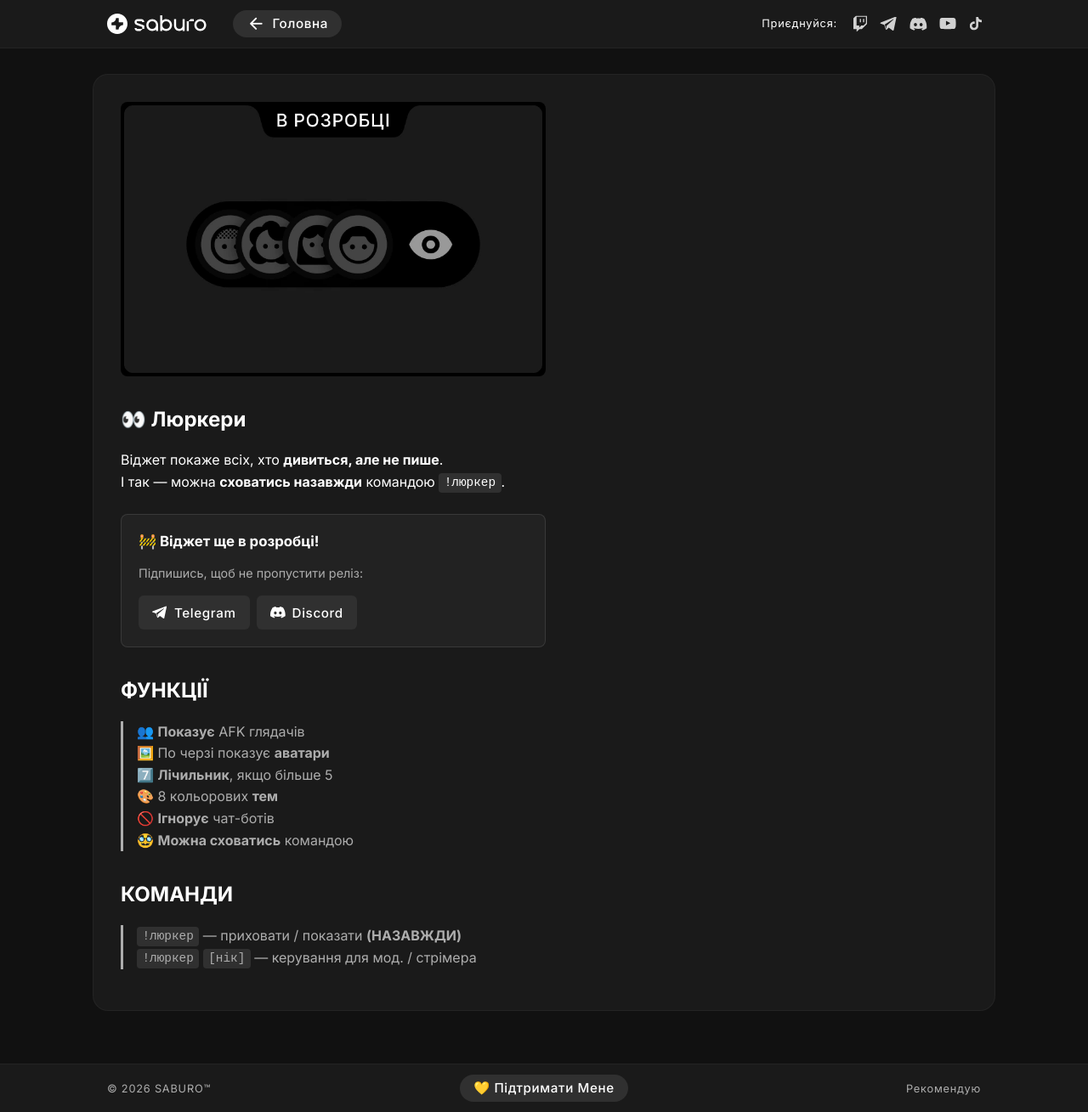
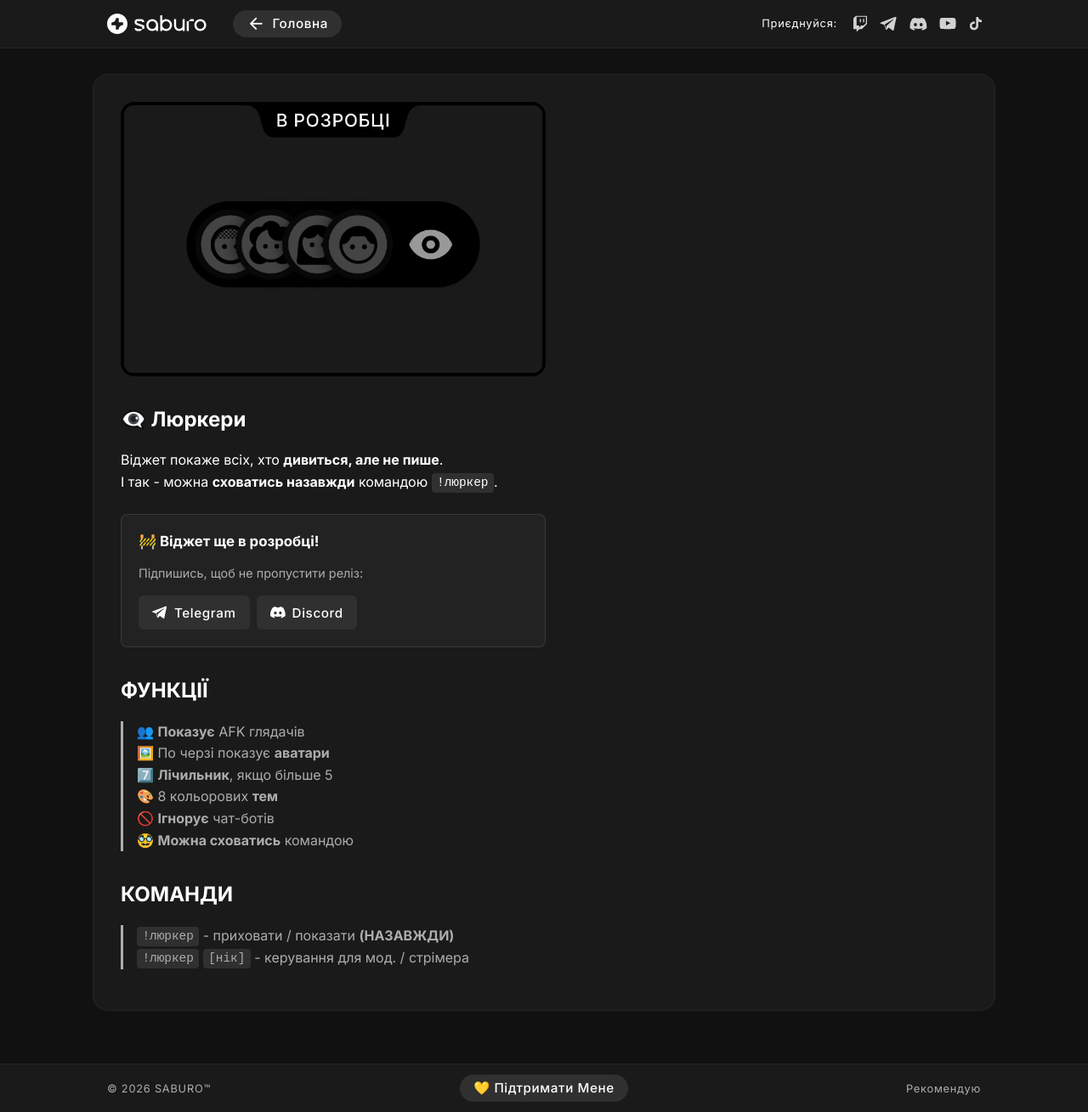
Before and after one commit to iamsaburo/iamsaburo.github.io, a Jekyll site: the page built from _blocks/2026-11-13-lyurkeri.md, in a window 1280 px wide and 1309 px high. Shown: the whole window at 85% size. Built offline with Jekyll 4.4.1, drawn with Linux system fonts in a browser that asks for light colours.

Commit message:
Update _blocks/2026-11-13-lyurkeri.md (via Pages CMS)

```diff
--- a/_blocks/2026-11-13-lyurkeri.md
+++ b/_blocks/2026-11-13-lyurkeri.md
@@ -18,12 +18,12 @@ embed_max_width: 500px
 @media(max-width:768px){.wip-cta{max-width:100%}}
 </style>
 
-<img src="webp/lurkers.webp" alt="Люркери" style="max-width:100%;border-radius:8px;display:block;">
+<img src="webp/lurkers.webp" alt="Люркери" style="max-width:100%;border-radius:16px;display:block;">
 
-## 👀 Люркери
+## 👁️‍🗨️ Люркери
 
 Віджет покаже всіх, хто **дивиться, але не пише**. <br>
-І так — можна **сховатись назавжди** командою `!люркер`.
+І так - можна **сховатись назавжди** командою `!люркер`.
 
 <div class="wip-cta">
   <p class="cta-title">🚧 Віджет ще в розробці!</p>
@@ -49,5 +49,5 @@ embed_max_width: 500px
 > 🥸 **Можна сховатись** командою
 
 ## КОМАНДИ
-> `!люркер` — приховати / показати **(НАЗАВЖДИ)** <br>
-> `!люркер` `[нік]` — керування для мод. / стрімера
+> `!люркер` - приховати / показати **(НАЗАВЖДИ)** <br>
+> `!люркер` `[нік]` - керування для мод. / стрімера
```
